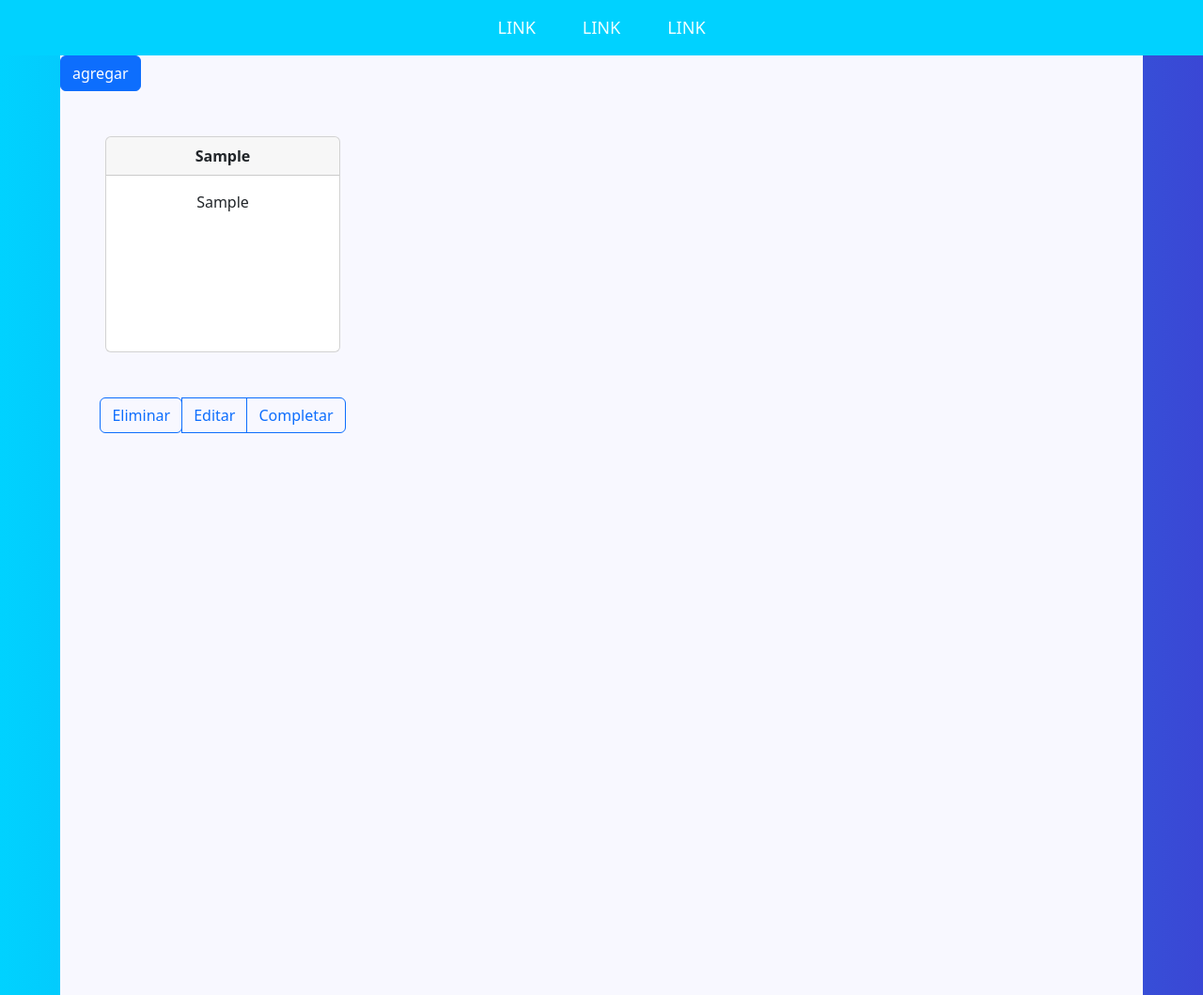
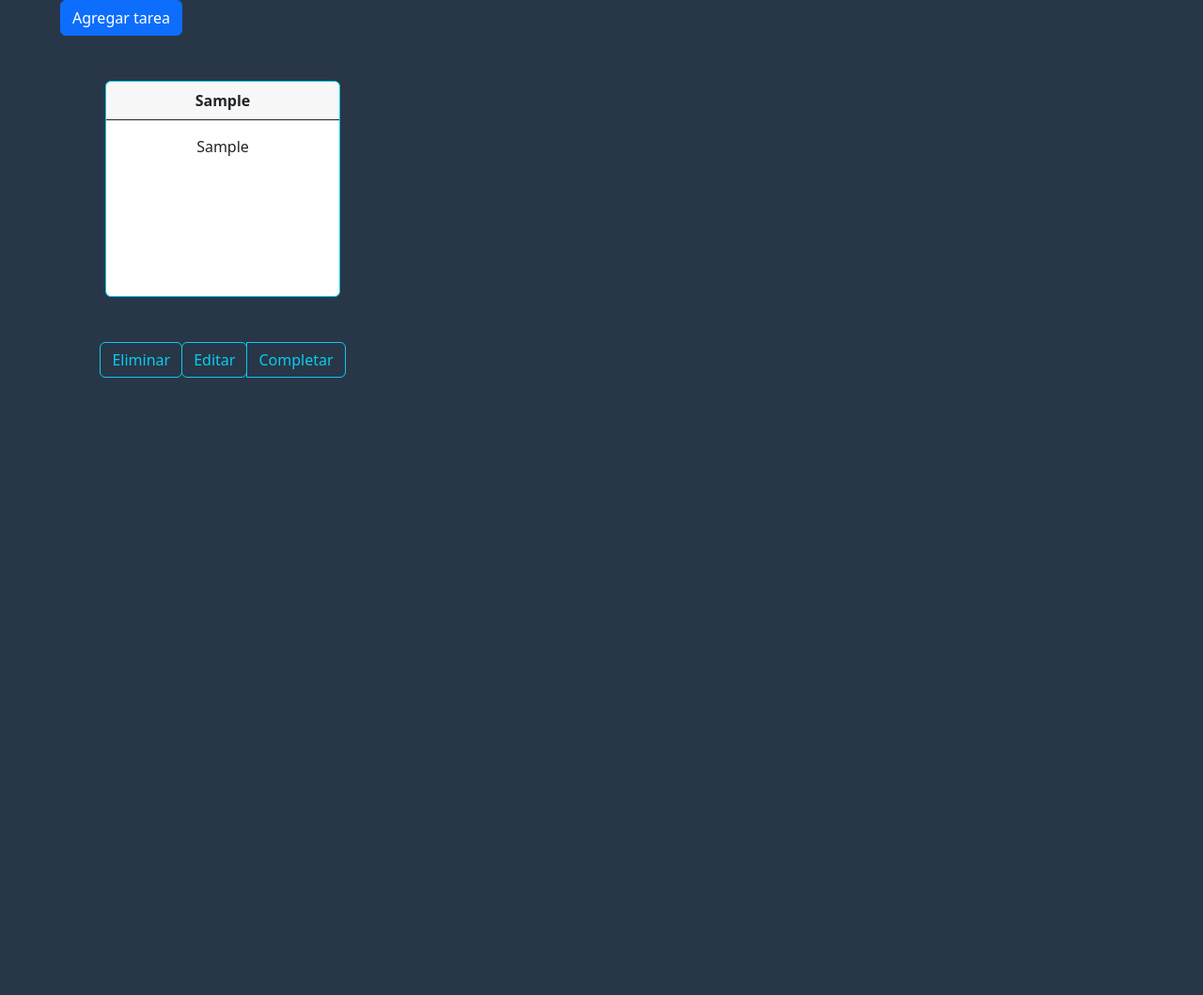
Before and after one commit to eelColo/ToDoList, a Spring Boot app: page / in a window 1280 px wide. Shown: the whole page at 94% size. After the commit the page ends 402 px from the top, so only its background shows below. Run offline with Spring Boot 4, Linux system fonts and the light colour scheme; tables that the repository leaves empty hold one stand-in row (values such as "Sample post").

Commit message:
Sumando funcionalidad a editar, eliminar, completar, archivo js para completar y modificacion visual

```diff
--- a/com.todolist/src/main/java/com/todolistbackend/com/todolist/controller/TemplateController.java
+++ b/com.todolist/src/main/java/com/todolistbackend/com/todolist/controller/TemplateController.java
@@ -28,6 +28,8 @@ public class TemplateController {
 		//atributo para añadir
 		mo.addAttribute("ntask", templateTask);
 
+		mo.addAttribute("etask", templateTask);
+
 		//atributo de listado
 		mo.addAttribute("tasks", taskServ.listAllTasks());
 
--- a/com.todolist/src/main/resources/static/styles.css
+++ b/com.todolist/src/main/resources/static/css/styles.css
@@ -4,10 +4,12 @@
     padding: 0;
 }
 body{
-    background: linear-gradient(90deg, #00d2ff 0%, #3a47d5 100%);
+
+    background: #283747
+
 }
 nav{
-    background-color: #00d2ff;
+
 }
 a{
     font-size: 18px;
@@ -21,7 +23,7 @@ a:hover{
 }
 main{
     width: 90%;
-    background: ghostwhite;
+
     margin: auto;
     height: 1000px;
 }
@@ -29,3 +31,7 @@ main{
     min-width: 250px;
     min-height: 230px;
 }
+.tachar{
+    text-decoration: line-through;
+
+}
--- /dev/null
+++ b/com.todolist/src/main/resources/static/main.js
@@ -0,0 +1,12 @@
+
+
+
+function completeChange(taskId) {
+    console.log(taskId);
+    var tiempoElement = document.getElementById('tiempo' + taskId);
+    var tareaElement = document.getElementById('tarea' + taskId);
+
+    // Agregar la clase para tachar
+    tiempoElement.classList.toggle('tachar');
+    tareaElement.classList.toggle('tachar');
+}
--- a/com.todolist/src/main/resources/templates/index.html
+++ b/com.todolist/src/main/resources/templates/index.html
@@ -5,11 +5,11 @@
     <meta name="viewport" content="width=device-width, initial-scale=1.0">
     <title>TO DO LIST</title>
     <link href="https://cdn.jsdelivr.net/npm/bootstrap@5.2.3/dist/css/bootstrap.min.css" rel="stylesheet" integrity="sha384-rbsA2VBKQhggwzxH7pPCaAqO46MgnOM80zW1RWuH61DGLwZJEdK2Kadq2F9CUG65" crossorigin="anonymous">
-    <link rel="stylesheet" href="/static/styles.css" th:href="@{styles.css}">
+    <link rel="stylesheet" href="/static\css\styles.css" th:href="@{/css/styles.css}">
 
 </head>
 <body>
-
+    <!--Nav colapsable
     <nav class="navbar navbar-expand-lg ">
 
         <button class="navbar-toggler m-2" type="button" data-bs-toggle="collapse" data-bs-target="#navbarSupportedContent" aria-controls="navbarSupportedContent" aria-expanded="false" aria-label="Toggle navigation"><span class="navbar-toggler-icon" ></span></button>
@@ -30,13 +30,14 @@
 
     </div>
 </nav>
-
+-->
 
 <main class="">
-    <div><button type="button" class="btn btn-primary" data-bs-toggle="modal" data-bs-target="#myModalAgregar">agregar</button></div>
+    <div><button type="button" class="btn btn-primary" data-bs-toggle="modal" data-bs-target="#myModalAgregar">Agregar tarea</button></div>
 
     <div class="modal fade" id="myModalAgregar" tabindex="-1" aria-labelledby="myModalAgregar" aria-hidden="true">
 
+        <!--Add-->
         <div class="modal-dialog">
             <div class="modal-content">
                 <div class="modal-header">
@@ -67,13 +68,14 @@
 
     </div>
 
+    <!--Tareas-->
     <div class="d-flex flex-wrap text-center">
 
         <div th:each="task:${tasks}">
-            <div class="card m-5">
-                <div class="card-header fw-bold" th:text="${task.tiempo}"></div>
+            <div class="card m-5 border-info ">
+                <div class="card-header fw-bold border-bottom border-dark" th:id="'tiempo' + ${task.id}" th:text="${task.tiempo}"></div>
                 <div class="card-body ">
-                    <p th:text="${task.tarea}" ></p>
+                    <p th:text="${task.tarea}" class="" th:id="'tarea' + ${task.id}"></p>
                 </div>
             </div>
             <div class="btn-group" role="group" aria-label="Basic outline">
@@ -81,14 +83,15 @@
                 <!--Form para borrar atributo-->
                 <form th:attr="action=@{'/rest/task/' + ${task.id}}" method="post">
                     <input class="d-none" name="id" th:value="${task.id}"/>
-                    <button type="submit" class="btn btn-outline-primary">Eliminar</button>
+                    <button type="submit" class="btn btn-outline-info">Eliminar</button>
                 </form>
 
 
-                <button type="button" class="btn btn-outline-primary" data-bs-toggle="modal" data-bs-target="#myModalEditar">Editar</button>
+                <button type="button" class="btn btn-outline-info rounded-2" data-bs-toggle="modal" th:data-bs-target="'#myModalEditar' + ${task.id}">Editar</button>
 
-                <div class="modal fade" id="myModalEditar" tabindex="-1" aria-labelledby="myModalEditar" aria-hidden="true">
+                <div class="modal fade" th:id="'myModalEditar' + ${task.id}" tabindex="-1" aria-labelledby="myModalEditar" aria-hidden="true">
 
+                    <!--Editar-->
                     <div class="modal-dialog">
                         <div class="modal-content">
                             <div class="modal-header">
@@ -96,15 +99,16 @@
                             </div>
                             <!--Cuerpo donde esta el form-->
                             <div class="modal-body">
-                                <form action="POST">
+                                <form method="get" th:action="@{rest/task/edit/{id} (id=${task.id})}" th:object="${etask}"  >
                                     <div class="mb-3">
-                                        <label for="tiempo" class="form-label">Tiempo para completarlo</label>
-                                        <input type="text" class="form-control" id="tiempo">
+                                        <label for="tiempoed" class="form-label">Tiempo para completarlo</label>
+                                        <input type="text" th:field="${etask.tiempo}"  class="form-control" id="tiempoed" >
                                     </div>
 
                                     <div class="mb-3">
-                                        <label for="tarea" class="form-label">Tarea</label>
-                                        <textarea name="tarea" id="tarea" class="form-control" style="height: 140px;"></textarea>
+                                        <label for="tareaed" class="form-label">Tarea</label>
+                                        <textarea  name="tareaed" id="tareaed" th:field="${etask.tarea}"  class="form-control" style="height: 140px;"  ></textarea
+                                        >
                                     </div>
                                     <button type="submit" class="btn btn-primary">Guardar</button>
                                 </form>
@@ -123,7 +127,8 @@
 
 
 
-                <button type="button" class="btn  btn-outline-primary">Completar</button>
+                <button type="button" th:data-name="${task.id}" th:id="'completar' + ${task.id}" class="btn  btn-outline-info" th:onclick="completeChange(this.getAttribute('data-name'))">Completar</button>
+
             </div>
         </div>
 
@@ -141,6 +146,6 @@
 
 
 <script src="https://cdn.jsdelivr.net/npm/bootstrap@5.2.3/dist/js/bootstrap.bundle.min.js" integrity="sha384-kenU1KFdBIe4zVF0s0G1M5b4hcpxyD9F7jL+jjXkk+Q2h455rYXK/7HAuoJl+0I4" crossorigin="anonymous"></script>
-
+<script src="/static/main.js" th:src="@{main.js}"></script>
 </body>
 </html>
```
Also changed, not shown: com.todolist/src/main/java/com/todolistbackend/com/todolist/controller/MainController.java (+9 -3 lines).
